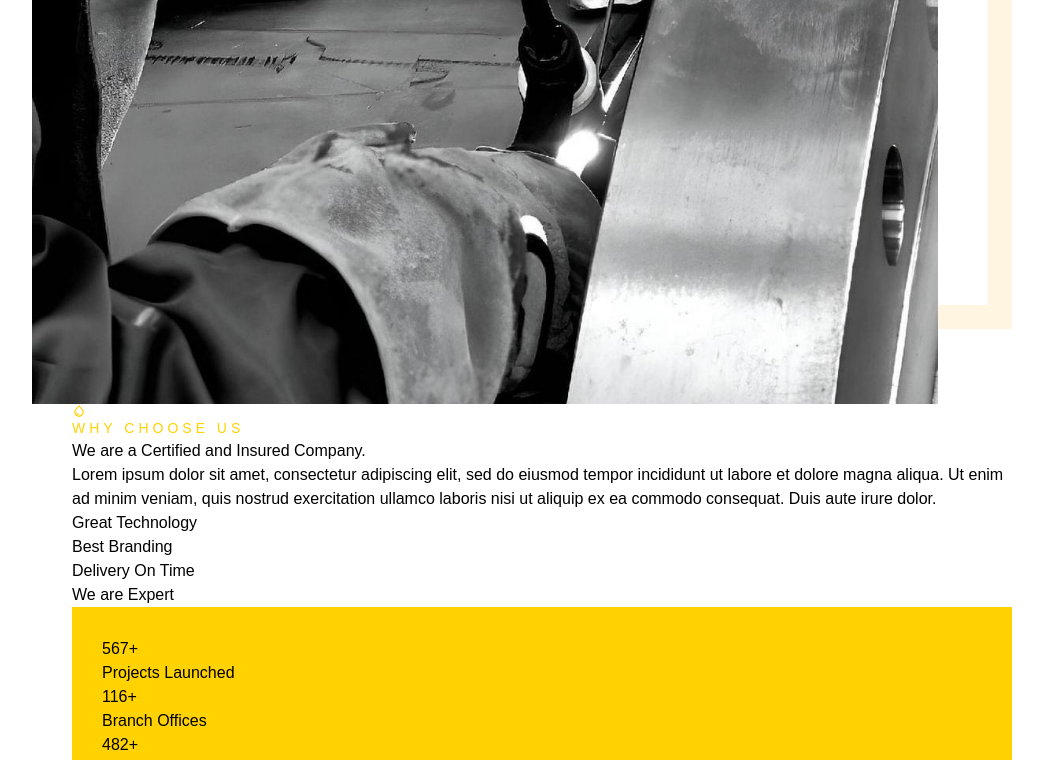
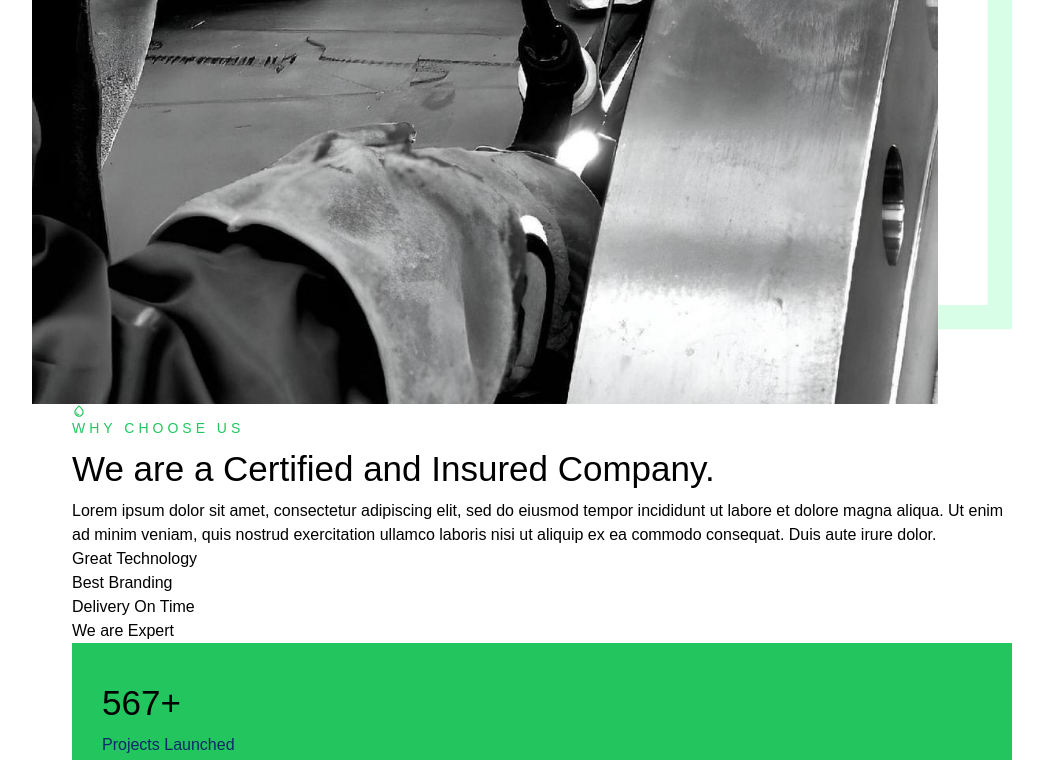
Before and after one commit to nkshrivas/oil-gas, a Next.js app: page / in a window 1280 px wide. Shown: the part 2000-2760 px from the top of the page, without its empty margins (118-1161 px from the left). Built offline with nearby package versions, Linux system fonts and the light colour scheme.

Commit message:
landing page done

```diff
--- a/src/app/components/AboutUs.js
+++ b/src/app/components/AboutUs.js
@@ -27,7 +27,7 @@ const AboutSection = () => {
                             <MdOutlineWaterDrop/> <h6>WHY CHOOSE US</h6>
                         </div>
                             <h2 className="text-2xl font-bold mb-3">We are a Certified and Insured Company.</h2>
-                            <p className="text-gray-600 mb-6">
+                            <p className="mb-6">
                                 Lorem ipsum dolor sit amet, consectetur adipiscing elit, sed do eiusmod tempor incididunt ut labore et dolore magna aliqua. Ut enim ad minim veniam, quis nostrud exercitation ullamco laboris nisi ut aliquip ex ea commodo consequat. Duis aute irure dolor.
                             </p>
 
@@ -55,15 +55,15 @@ const AboutSection = () => {
                             <div className="grid grid-cols-3 gap-6 mt-8 about-box">
                                 <div className="text-center">
                                     <h2 className="text-4xl font-bold text-white">567+</h2>
-                                    <p className="text-gray-600">Projects Launched</p>
+                                    <h4 className="color-secondary font-bold">Projects Launched</h4>
                                 </div>
                                 <div className="text-center">
                                     <h2 className="text-4xl font-bold text-white">116+</h2>
-                                    <p className="text-gray-600">Branch Offices</p>
+                                    <h4 className="color-secondary font-bold">Branch Offices</h4>
                                 </div>
                                 <div className="text-center">
                                     <h2 className="text-4xl font-bold text-white">482+</h2>
-                                    <p className="text-gray-600">Happy Clients</p>
+                                    <h4 className="color-secondary font-bold">Happy Clients</h4>
                                 </div>
                             </div>
                         </div>
--- a/src/app/components/Footer.js
+++ b/src/app/components/Footer.js
@@ -6,7 +6,7 @@ import { FaArrowRight, FaEnvelope, FaMapMarker, FaPhoneAlt, } from 'react-icons/
 
 const Footer = () => {
   return (
-    <footer className="position-relative mt-12">
+    <footer className="mt-12 relative">
       <div className="footer">
         <img src={footerBg.src} className="footer-bg" alt="footer-bg" />
         <div className="container mx-auto px-15">
--- a/src/app/components/Service.js
+++ b/src/app/components/Service.js
@@ -50,8 +50,8 @@ const Services = () => {
             </div>
             <div className="w-full sm:w-1/2 lg:w-1/2 px-2">
               <div className="right-service-text md-mt-2">
-                <h5 className="mb-3">There are many variations of passages of Lorem Ipsum available, have suffered in form, by injected humour.</h5>
-                <p>If you are going to use a passage of Lorem Ipsum, you need to be sure anything embarrassing hidden in the middle of text.</p>
+                <p>There are many variations of passages of Lorem Ipsum available, have suffered in form, by injected humour.
+                 If you are going to use a passage of Lorem Ipsum, you need to be sure anything embarrassing hidden in the middle of text.</p>
               </div>
             </div>
           </div>
--- a/src/app/globals.css
+++ b/src/app/globals.css
@@ -5,11 +5,11 @@
 :root {
   --white: #fff;
   --black: #000;
-  --primary: #ffd200;
+  --primary: #22c55e;
   --secondary:#0b2a67;
   --grey: #aab9cd;
   --services-card: #f3f3f4;
-  --card-hover: #fcf8f0;
+  --card-hover: #f0fcf2;
 }
 
 @media (prefers-color-scheme: light) {
@@ -48,6 +48,10 @@ li {
 ul {
   margin: 0 !important;
   padding: 0 !important;
+}
+
+p{
+  color: var(--black);
 }
 
 .mt-12 {
@@ -203,7 +207,7 @@ ul {
   padding: 10px 24px;
   border: 1px solid var(--primary);
   transition: 0.3s;
-  color: var(--black);
+  color: var(--white);
   font-size: 14px;
   font-weight: 600;
 }
@@ -390,6 +394,12 @@ font-size: 20px;
   margin-left: 40px;
 }
 
+.about-right h2{
+  font-size: 35px;
+    line-height: 40px;
+    margin-block: 10px !important;
+}
+
 @media (max-width:992px) {
   /* .menu {
       position: absolute;
```
Also changed, not shown: src/app/images/about.png.
